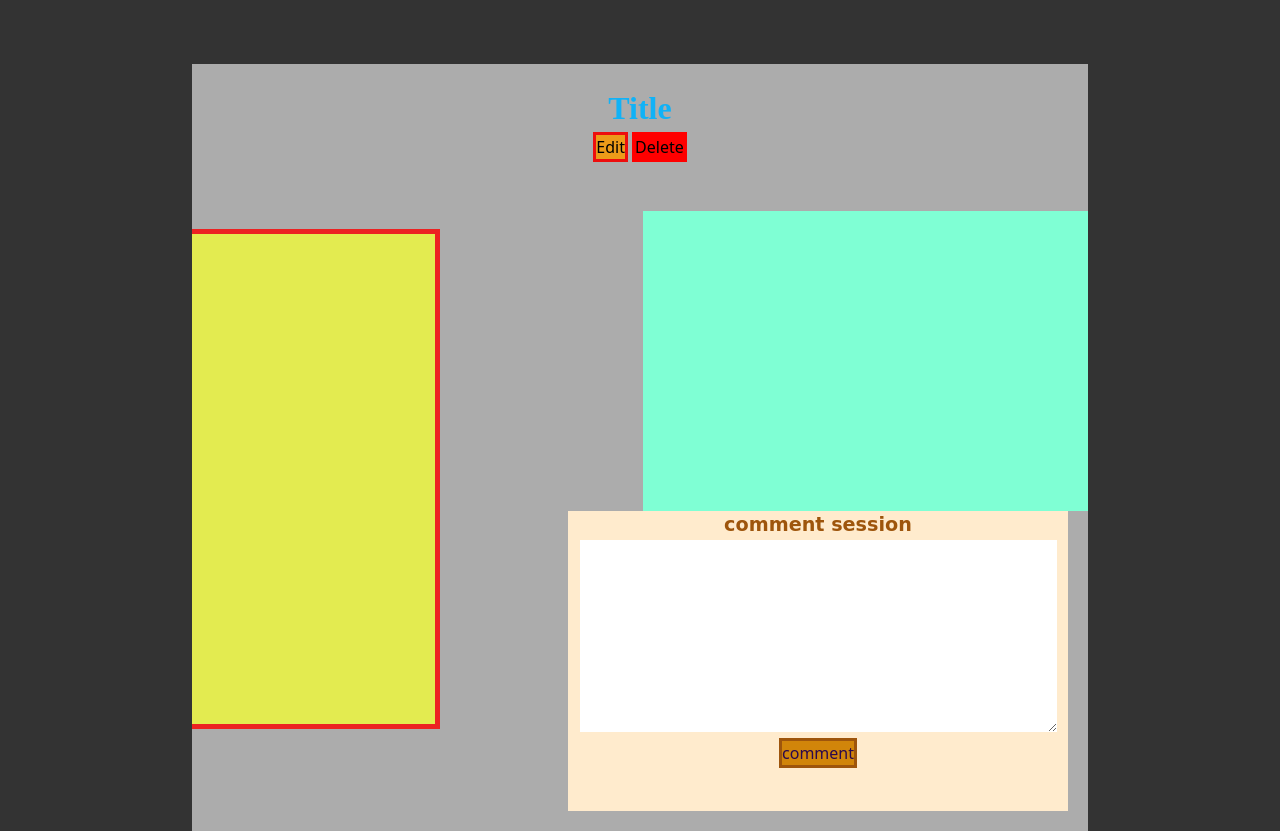
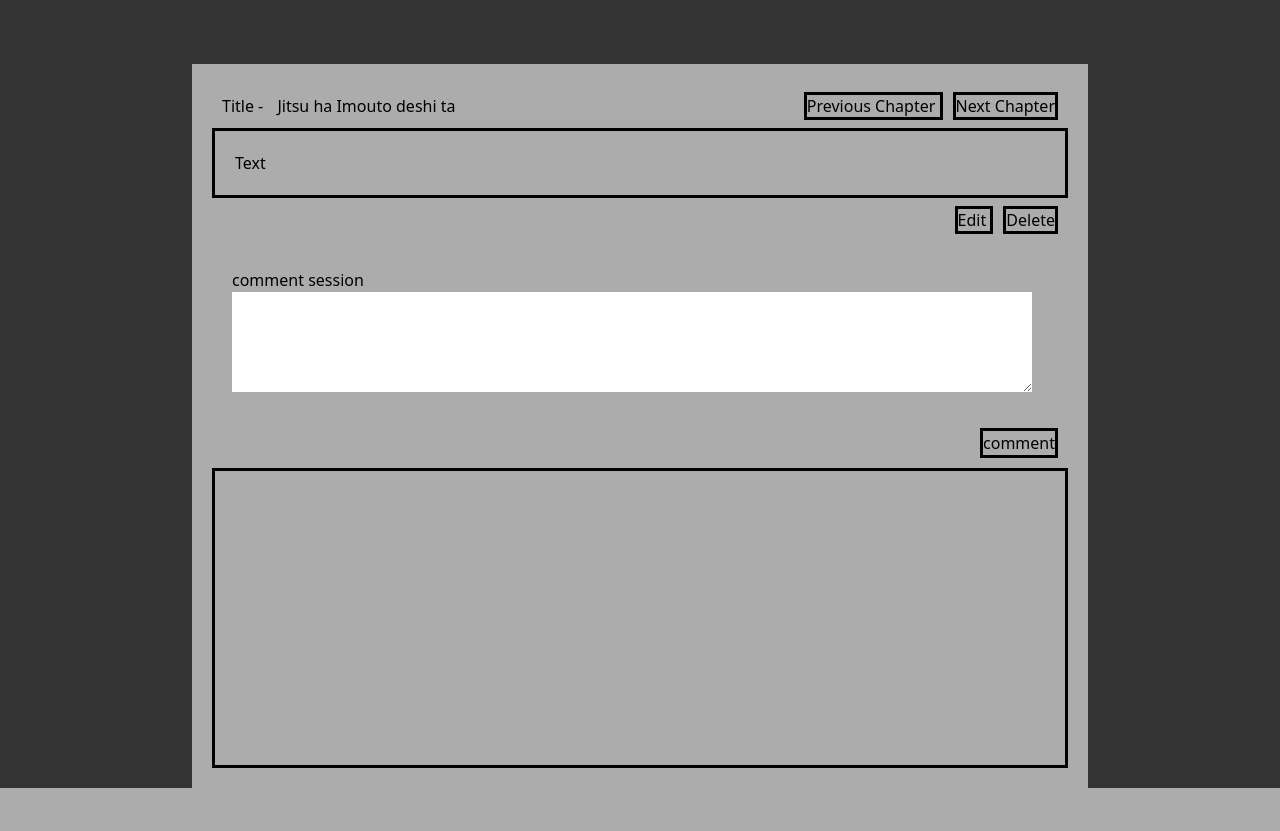
Before and after one commit to chinapat317/Fiction-Fans, a Django app: page /fiction/1/1/ in a window 1280 px wide. Shown: the part 80-911 px from the top of the page. After the commit the page ends 868 px from the top, so only its background shows below. Run offline with Django 4.2, Linux system fonts and the light colour scheme; data comes from the database, SQL or seed files in the repository; data that the repository does not hold is empty; some libraries are stand-ins or nearby versions.

Commit message:
Improve template

```diff
--- a/fiction_fans/templates/fiction_fans/chapter_edit.html
+++ b/fiction_fans/templates/fiction_fans/chapter_edit.html
@@ -15,7 +15,7 @@
         </div>
         <div style="float: right; margin-right: 80px">
             <input type="submit" value="Submit" style="border: solid;">
-            <a href="{% url 'fiction_fans:profile' %}" style="border: solid; margin-left: 10px;">
+            <a style="border: solid; margin-left: 10px;">
                 Cancel
             </a>
         </div>
--- a/fiction_fans/templates/fiction_fans/chapter_page.html
+++ b/fiction_fans/templates/fiction_fans/chapter_page.html
@@ -1,18 +1,22 @@
 {% extends "base.html" %}
 {% block content %}
-    <div style="text-align: center;">
-        <h1 style="color: #10b2f7; font-size: xx-large; font-family: serif; font-weight: bold;">{{ fictionchapter.title }}</h1>
-        <a href="{% url 'fiction_fans:chapter_edit' fictionchapter.fiction_title_id fictionchapter.id %}">
-            <button style="background-color:rgb(236, 155, 25); border: 3px solid #ed0e0e;">Edit</button>
+<div style="padding: 10px;">
+    {{ fictionchapter.title }} -
+    <a href="{% url 'fiction_fans:fiction_view' fictionchapter.fiction_title_id %}" style="margin-left: 10px;">
+        {{ fictionchapter.fiction_title.title }}
+    </a>
+    <div style="float: right;">
+        <a href="{% url 'fiction_fans:chapter_view' fictionchapter.fiction_title_id fictionchapter.id %}" style="margin-left: 10px; border: solid;">
+            Previous Chapter
         </a>
-        <a href="{% url 'fiction_fans:chapter_del' fictionchapter.fiction_title_id fictionchapter.id %}">
-            <button style="background-color:rgb(255, 0, 0); border: 3px solid #00000000;">Delete</button>
+        <a href="{% url 'fiction_fans:chapter_view' fictionchapter.fiction_title_id fictionchapter.id %}" style="margin-left: 10px; border: solid;">
+            Next Chapter
         </a>
     </div>
-<br>
-<div class="flex-container">
-    <div id="content" class="block" style="min-width:1000px; min-height:500px">
-        <section id="chapter-body"></section>
+</div>
+
+<div style="border: solid; word-wrap: break-word; padding: 20px;">
+    <section id="chapter-body"></section>
         <script>
             window.addEventListener(
                 "DOMContentLoaded", () => {
@@ -56,31 +60,44 @@
                 }
             );
         </script>
-    </div>
-    <div>
-        <div  id="content" class="scroll_view" style="background-color: aquamarine;">
-            {% for comment in fictionchapter.comment_set.all %}
-            <div>
-                <h1 style="color: darkblue;">{{ comment.user.get_username }}</h1>
-                <p style="color: darkcyan;">{{ comment.text }}</p>
-                <div style="text-align: right;">
-                    <date style="color:blueviolet; ">{{ comment.comment_date }}</date>
-                </div>
-                <br>
-            </div>
-            {% endfor %}
+</div>
+
+<div style="float: right; margin: 10px;">
+    <a href="{% url 'fiction_fans:chapter_edit' fictionchapter.fiction_title_id fictionchapter.id %}" style="margin-right: 10px; border: solid;">
+        Edit
+    </a>
+    <a href="{% url 'fiction_fans:chapter_del' fictionchapter.fiction_title_id fictionchapter.id %}" style="border: solid;">
+        Delete
+    </a>
+</div>
+
+<div style="margin-top: 50px;">
+    <form action="{% url 'fiction_fans:chapter_comment'  fictionchapter.fiction_title_id fictionchapter.id %}" method="post">
+    {% csrf_token %}
+        <fieldset style="padding: 20px;">
+        <p>comment session</p>
+        <textarea name="comment_text" id="comment_text" style="width: 800px; height: 100px;">
+        </textarea>
+        </fieldset>
+        <div style="margin: 10px; float: right;">
+            <input type="submit" value="comment" style="border: solid;">
         </div>
-        <div style="background-color: blanchedalmond; width: 500px; height: 300px;">
-            <form action="{% url 'fiction_fans:chapter_comment'  fictionchapter.fiction_title_id fictionchapter.id %}" method="post">
-            {% csrf_token %}
-                <fieldset style="text-align: center;">
-                <h1 style="font-size: larger; font-weight:bold; font-family: cursive; color:#9e550c">comment session</h1>
-                <textarea id="comment_text" name="comment_text" rows="8" cols="50"></textarea>
-                <br>
-                <input type="submit" value="comment" style="background-color:rgb(209, 133, 10); border: 3px solid #9e550c; color: #2a084d;">
-                </fieldset>
-            </form>
-        </div>
-    </div>
+    </form>
+</div>
+
+<!-- comment display section. -->
+<!-- will be change to user link -->
+<div style="overflow: scroll; border: solid; padding: 20px; height: 300px; margin-top: 50px;">
+    {% for comment in fictionchapter.comment_set.all %}
+        <h1 style="font-family: cursive; font-size: large; font-weight: 400; color: blueviolet;">
+            {{ comment.user.get_username }}
+        </h1>
+        <p style="font-family: cursive; font-size: medium; font-weight: 200;">
+            {{ comment.text }}
+        </p>
+        <date style="font-family: cursive; color: white; font-size: small; font-weight: 100;">
+            {{ comment.comment_date }}
+        </date>
+    {% endfor %}
 </div>
 {% endblock content %}
--- a/fiction_fans/templates/fiction_fans/fiction_page.html
+++ b/fiction_fans/templates/fiction_fans/fiction_page.html
@@ -3,9 +3,7 @@
 <div style="padding: 10px;">
     {{ fiction.title }}
     <div style="float: right;">
-        <a href="{% url 'fiction_fans:profile' %}" style="margin-left: 10px;">
-            username
-        </a>
+        <h1>Create by: {{ fiction.user.get_username }}</h1>
     </div>
 </div>
 <div style="border: solid; padding: 20px;">
```
Also changed, not shown: fiction_fans/templates/fiction_fans/chapter_create.html (+19 -18 lines).
